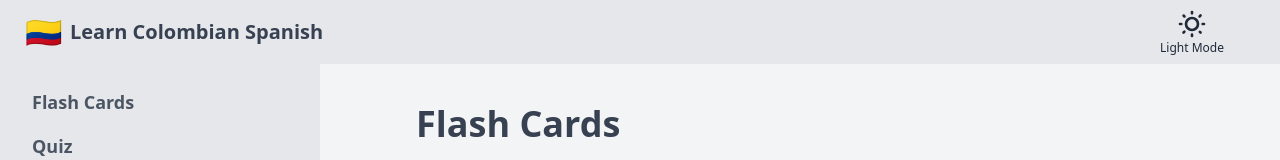
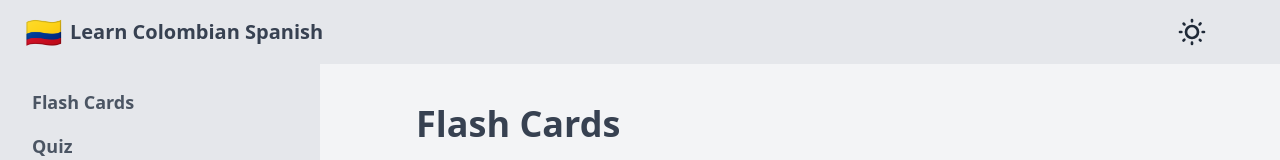
Before and after one commit to bobbyhalljr/learn-colombian-spanish, a Next.js app: page / in a window 1280 px wide. Shown: the top 160 px of the page. Built offline with nearby package versions, Linux system fonts and the light colour scheme.

Commit message:
fixed styling issues

```diff
--- a/src/components/DarkModeToggle.tsx
+++ b/src/components/DarkModeToggle.tsx
@@ -9,7 +9,7 @@ const DarkModeToggle = () => {
     };
 
     return (
-        <div onClick={toggleDarkMode} className="flex flex-col items-center justify-center text-gray-800 dark:text-gray-200">
+        <div onClick={toggleDarkMode} className="flex flex-col px-4 items-center justify-center text-gray-800 dark:text-gray-200">
             {isDarkMode ? (
                 <svg
                     className="swap-off fill-current w-8 h-8"
@@ -37,7 +37,6 @@ const DarkModeToggle = () => {
                 <input type="checkbox" />
                 {/* sun icon */}
             </label>
-            <p className="text-xs">{isDarkMode ? "Dark Mode" : 'Light Mode'}</p>
         </div>
     );
 };
--- a/src/components/Navbar.tsx
+++ b/src/components/Navbar.tsx
@@ -6,7 +6,7 @@ const Navbar = () => {
         <div className="navbar bg-gray-200 w-full dark:bg-gray-700 dark:text-neutral-100">
             <div className="navbar-start">
                 <label htmlFor="my-drawer-2" className="btn btn-ghost drawer-button lg:hidden">
-                    <svg xmlns="http://www.w3.org/2000/svg" className="h-5 w-5" fill="none" viewBox="0 0 24 24" stroke="currentColor"><path strokeLinecap="round" strokeLinejoin="round" strokeWidth="2" d="M4 6h16M4 12h8m-8 6h16" /></svg>
+                    <svg xmlns="http://www.w3.org/2000/svg" className="h-5 w-5 text-gray-700 dark:text-gray-100" fill="none" viewBox="0 0 24 24" stroke="currentColor"><path strokeLinecap="round" strokeLinejoin="round" strokeWidth="2" d="M4 6h16M4 12h8m-8 6h16" /></svg>
                 </label>
                 <Link href='/' className="btn btn-ghost text-gray-700 dark:text-gray-100 normal-case text-sm lg:text-xl"><span className="text-base lg:text-3xl">🇨🇴</span><p className="">Learn Colombian Spanish</p></Link>
             </div>
```
